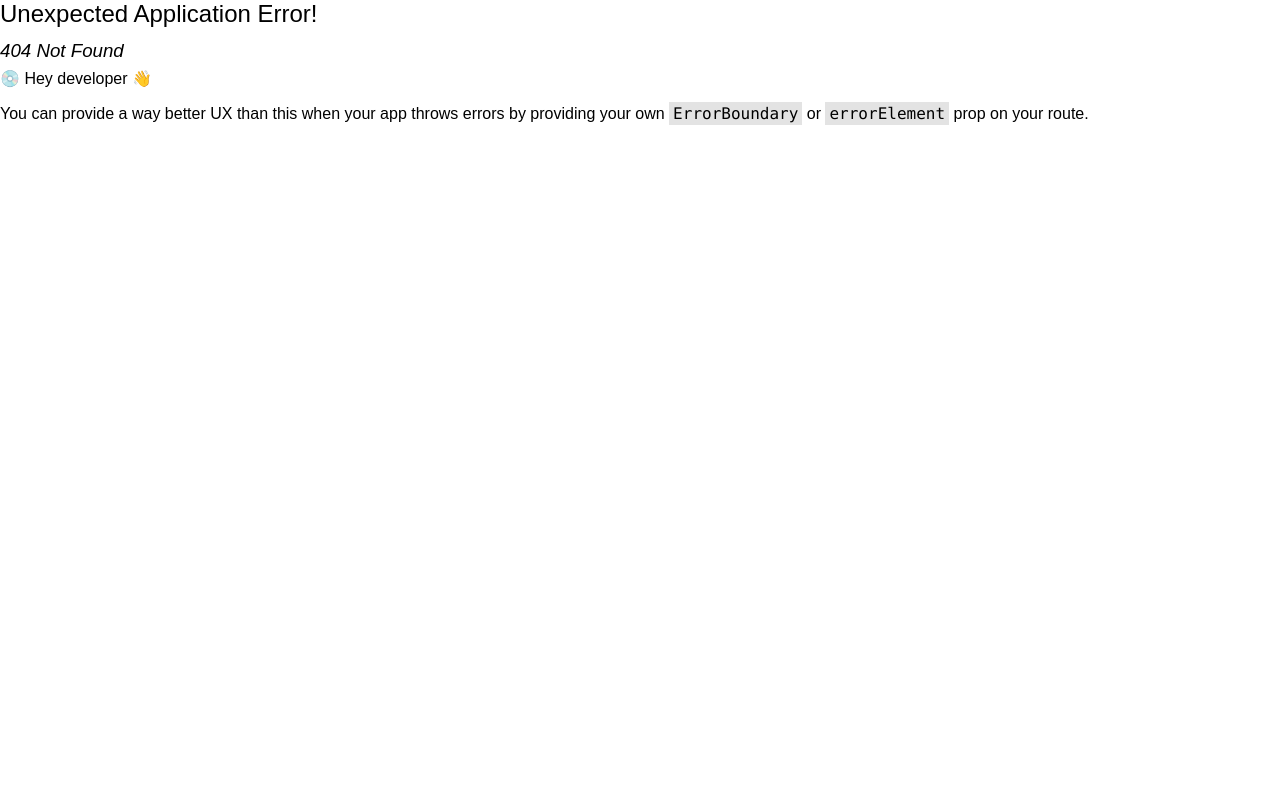
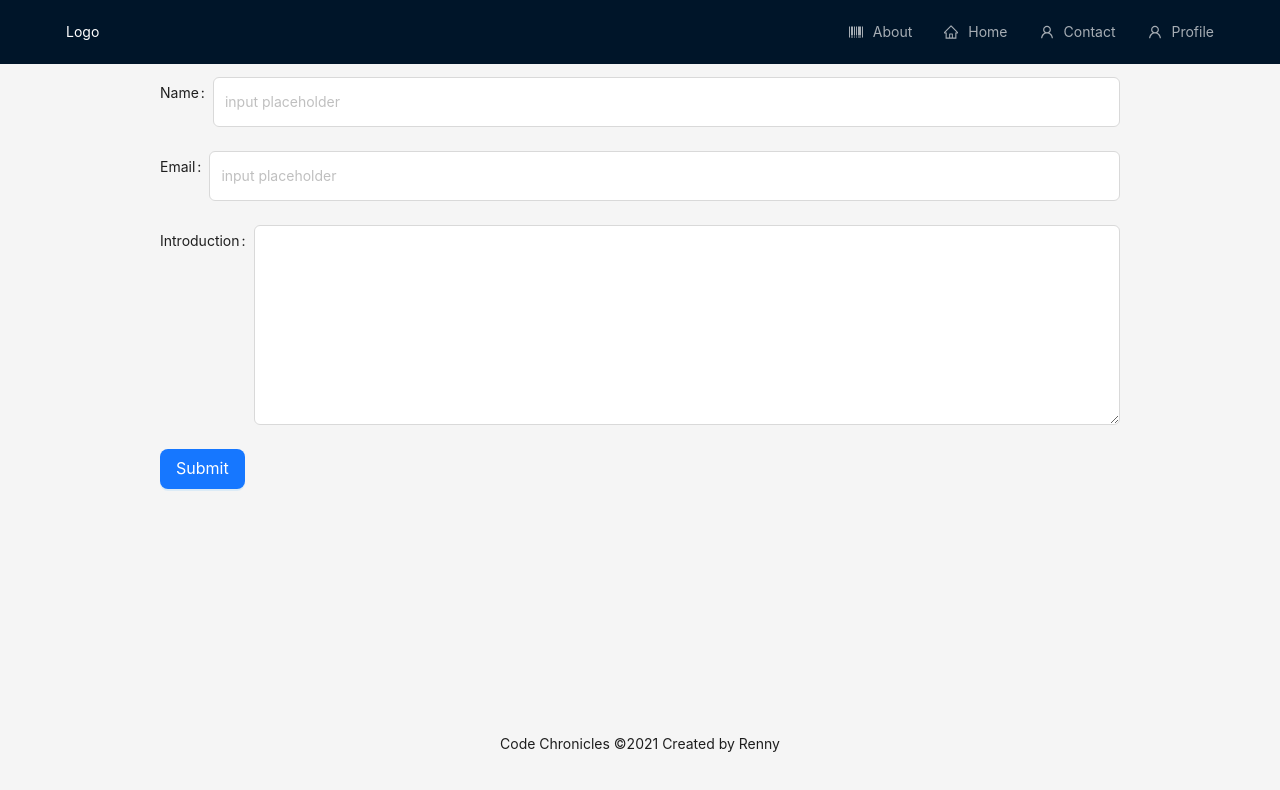
Before and after one commit to MwangiR/Code_Chronicles, a React (Vite) app: page /Contact in a window 1280 px wide. Before the commit this address had no page. Shown: the top 790 px of the page. Built offline with nearby package versions, Linux system fonts and the light colour scheme.

Commit message:
Testing layout design

```diff
--- a/src/App.css
+++ b/src/App.css
@@ -8,3 +8,8 @@ body {
   height: 100vh;
   width: 100vw;
 }
+
+.aboutContent {
+  background-image: url('/homePage.jpg');
+  background-size: cover;
+}
--- a/src/components/navbar.jsx
+++ b/src/components/navbar.jsx
@@ -1,6 +1,6 @@
 import { Link } from 'react-router-dom';
 import { Menu } from 'antd';
-import { HomeOutlined, UserOutlined, SettingOutlined } from '@ant-design/icons';
+import { HomeOutlined, UserOutlined, BarcodeOutlined } from '@ant-design/icons';
 
 const Navbar = () => {
   return (
@@ -21,12 +21,16 @@ const Navbar = () => {
         Logo
       </Menu.Item>
 
-      <Menu.Item key='home' icon={<HomeOutlined />}>
-        <Link to='/'>Home</Link>
+      <Menu.Item key='about' icon={<BarcodeOutlined />} style={{ float: 'right' }}>
+        <Link to='/'>About</Link>
       </Menu.Item>
 
-      <Menu.Item key='settings' icon={<SettingOutlined />} style={{ float: 'right' }}>
-        Settings
+      <Menu.Item key='home' icon={<HomeOutlined />}>
+        <Link to='/Home'>Home</Link>
+      </Menu.Item>
+
+      <Menu.Item key='Contact' icon={<UserOutlined />} style={{ float: 'right' }}>
+        <Link to='/Contact'>Contact</Link>
       </Menu.Item>
 
       <Menu.Item key='profile' icon={<UserOutlined />} style={{ float: 'right' }}>
--- a/src/pages/About.jsx
+++ b/src/pages/About.jsx
@@ -1,7 +1,13 @@
+import { Row, Col } from 'antd';
+
 export default function About() {
   return (
-    <>
-      <h1>About</h1>
-    </>
+    <div className='aboutContent'>
+      <Row justify='center'>
+        <Col span={20} flex={3}>
+          <h1 style={{ fontFamily: 'DM Mono, monospace' }}>Hello, I&apos;m a Software developer</h1>
+        </Col>
+      </Row>
+    </div>
   );
 }
--- /dev/null
+++ b/src/pages/Contact.jsx
@@ -0,0 +1,29 @@
+import { Row, Col } from 'antd';
+import { Button, Form, Input } from 'antd';
+
+export default function About() {
+  return (
+    <div>
+      <Row justify='center'>
+        <Col span={18} flex={3} style={{ marginTop: '1%' }}>
+          <Form>
+            <Form.Item label='Name'>
+              <Input placeholder='input placeholder' style={{ height: '50px' }} />
+            </Form.Item>
+            <Form.Item label='Email'>
+              <Input placeholder='input placeholder' style={{ height: '50px' }} />
+            </Form.Item>
+            <Form.Item label='Introduction'>
+              <Input.TextArea style={{ height: '200px' }} />
+            </Form.Item>
+            <Form.Item>
+              <Button type='primary' size='large'>
+                Submit
+              </Button>
+            </Form.Item>
+          </Form>
+        </Col>
+      </Row>
+    </div>
+  );
+}
--- /dev/null
+++ b/src/pages/Home.jsx
@@ -0,0 +1,7 @@
+export default function Home() {
+  return (
+    <div id='content'>
+      <h1 style={{ fontFamily: 'DM Mono, monospace' }}>Home</h1>
+    </div>
+  );
+}
```
Also changed, not shown: src/main.jsx (+10 -0 lines).
